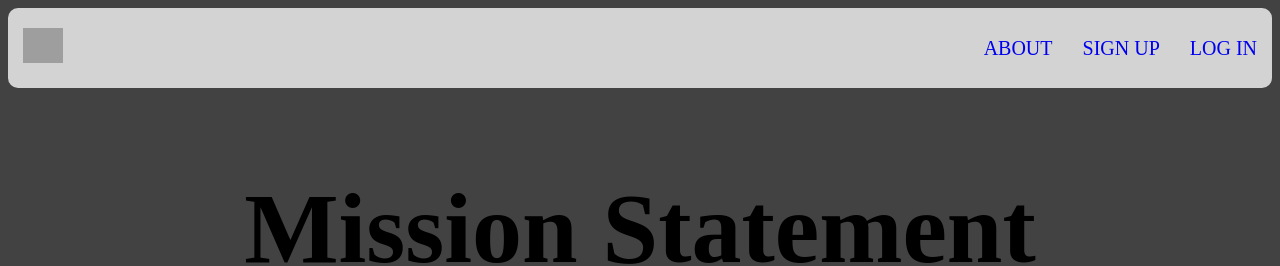
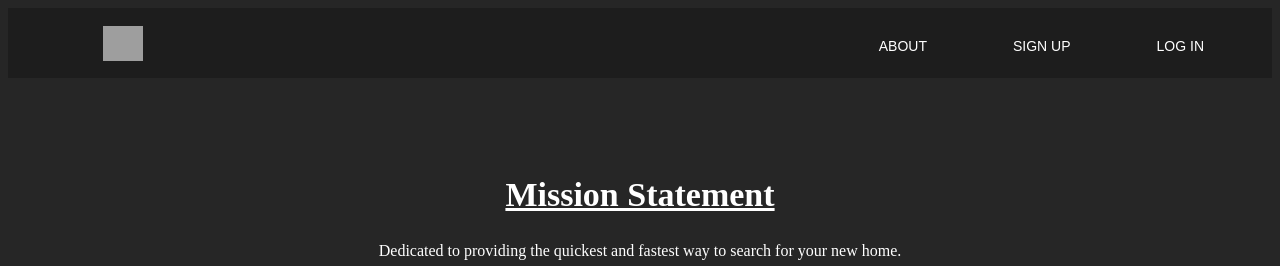
Before and after one commit to RaulL10/estates, a Django app: page /about/ in a window 1280 px wide. Shown: the top 266 px of the page. Run offline with Django 4.2, Linux system fonts and the light colour scheme; grey boxes are pictures that could not be loaded.

Commit message:
css styling first push

```diff
--- a/main_app/static/css/style.css
+++ b/main_app/static/css/style.css
@@ -1,49 +1,297 @@
 body {
-    background-color: rgb(66, 66, 66);
+    background-color: rgb(38, 38, 38);
 }
-#home {
-    background-image: url(https://i.imgur.com/4WgnXxI.png);
-    background-size: cover;
-    height: 100vh;
+
+/* ----- 'NAV BAR' STYLING BELOW THIS COMMENT ----- */
+
+#nav-bar {
+    height: 70px;
+    background-color: rgb(29, 29, 29);
+    color: white;
 }
-a{
-    text-decoration: none;
-}
-ul {
-    list-style: none;
-    padding: 0;
-    font-size: 20px;
-}
-li {
-    margin-left: 15px;
-    margin-right: 15px;
-    height: 80px;
+
+.home-icon {
+    float: left;
+    height: 60px;
+    margin: 0;
+    padding-top: 8px;
     display: flex;
     flex-direction: column;
     justify-content: center;
 }
-.left {
-    float: left;
-    height: 80px;
+
+.links {
+    height: 68px;
+    float: right;
+    display: inline-flex;
     margin: 0;
+    text-decoration: none;
+    font-size: 14px;
+    padding-right: 25px;
+}
+
+ul {
+    list-style: none;
+    font-size: 20px;
+    background-color: rgb(29, 29, 29);
+}
+
+li {
+    margin-left: 15px;
+    margin-right: 15px;
+    height: 75px;
     display: flex;
     flex-direction: column;
     justify-content: center;
 }
-.right {
-    float: right;
-    display: inline-flex;
-    margin: 0;
+
+/* ----- 'HOME PAGE' STYLING BELOW THIS COMMENT ----- */
+
+#home-container {
+    display: grid;
+    grid-template-columns: repeat(3, 1fr);
+    gap: 10px;
+    grid-auto-rows: minmax(100px, auto);
 }
-nav {
-    padding-top: 0;
-    padding-bottom: 0;
-    height: 80px;
-    width: 100%;
-    background-color: lightgray;
+
+#home-title {
+  color: white;
+  text-decoration: underline;
+  position: absolute;
+  top: 30%;
+  left: 50%;
+  transform: translate(-50%, -50%);
+  font-size: 55px;
+}
+
+#home-quote {
+    color: white;
+    text-decoration: none;
+    position: absolute;
+    top: 45%;
+    left: 50%;
+    transform: translate(-50%, -50%);
+}
+
+#home-photo {
+    opacity: 65%;
+    background-color: black;
+    display: block;
+    margin: auto;
+    margin-top: 25px;
+    height: 550px;
+    width: 955px;
+    position: absolute;
+    top: 50%;
+    left: 50%;
+    transform: translate(-50%, -50%);
+    animation: fadeIn 1s ease-in;
+    filter: blur(1.5px);
+}
+
+#footer {
+    margin-top: auto;
+    text-align: center;
+    display: block;
+    color: white;
+}
+
+/* ----- 'ABOUT PAGE' STYLING BELOW THIS COMMENT ----- */
+
+#about-page-container {
+    animation: fadeInDown 500ms ease-in-out;
+}
+
+#mission-statement-title {
+    font-size: 34px;
+    color: white;
+    text-align: center;
+    animation: fadeInDown 1000ms ease-in-out;
+    text-decoration: underline;
+    padding-top: 70px;
+}
+
+#mission-statement {
+    color: white;
+    text-align: center;
+    animation: fadeInDown 900ms ease-in-out;
+}
+
+#about-title {
+    font-size: 34px;
+    color: white;
+    text-align: center;
+    animation: fadeInDown 700ms ease-in-out;
+    text-decoration: underline;
+    padding-top: 75px;
+}
+
+#about-text {
+    color: white;
+    text-align: center;
+    animation: fadeInDown 500ms ease-in-out;
+}
+
+/* ----- 'REALTORS PAGE' STYLING BELOW THIS COMMENT ----- */
+
+#realtors-list-title {
+    color: white;
+    display: block;
+    text-align: center;
+    text-decoration: underline;
+    animation: fadeInDown 500ms ease-in-out;
+}
+
+/* ----- 'ADD LISTING PAGE' STYLING BELOW THIS COMMENT ---- */
+
+#add-listing-title {
+    color: white;
+    text-align: center;
+    text-decoration: underline;
+    animation: fadeInDown 500ms ease-in-out;
+}
+
+#new-listing-form {
+    color: black;
+    text-align: left;
+    background-color: white;
+    width: 1000px;
+    position: absolute;
+    top: 50%;
+    left: 50%;
+    transform: translate(-50%, -50%)
+}
+
+#table-of-inputs {
+    color: black;
+}
+
+.submit-form-btn {
+    background-color: rgb(170, 110, 0);
     border-radius: 10px;
 }
-h1 {
+
+/* ----- 'LISTINGS PAGE' STYLING BELOW THIS COMMENT ----- */
+
+#filter-location-title {
+    font-size: 34px;
+    color: white;
+    display: block;
     text-align: center;
-    font-size: 100px;
+    text-decoration: underline;
+    animation: fadeInDown 900ms ease-in-out;
 }
+
+#filter-description {
+    color: white;
+    display: block;
+    text-align: center;
+    animation: fadeInDown 700ms ease-in-out;
+}
+
+#search {
+    color: white;
+    align-items: center;
+    display: block;
+    margin: auto;
+    background-color: rgb(29, 29, 29);
+    width: 450px;
+    height: 200px;
+}
+
+#listing-results {
+    color: white;
+    animation: fadeInDown 500ms ease-in-out;
+    display: block;
+    text-align: center;
+    text-decoration: underline;
+}
+
+/* ----- 'LOG IN PAGE' STYLING BELOW THIS COMMENT ----- */
+
+#log-in-container {
+    background-color: rgb(29, 29, 29);
+    color: white;
+    width: 350px;
+    height: 500px;
+    align-items: center;
+    display: block;
+    margin: auto;
+    margin-top: 25px;
+}
+
+#log-in-title {
+    text-decoration: underline;
+    text-align: center;
+    color: white;
+    animation: fadeInDown 500ms ease-in-out;
+}
+
+#login-inputs {
+    display: block;
+}
+
+/* ----- 'SIGN UP PAGE' STYLING BELOW THIS COMMENT -----  */
+
+#sign-up-title {
+    color: white;
+    display: block;
+    text-align: center;
+    text-decoration: underline;
+    animation: fadeInDown 500ms ease-in-out;
+}
+
+#sign-up-container {
+    background-color: rgb(29, 29, 29);
+    width: 350px;
+    height: 500px;
+    align-items: center;
+    display: block;
+    margin: auto;
+    margin-top: 25px;
+}
+
+#sign-up-info-text {
+    color: white;
+}
+
+/* ----- !!!! ~ ONLY ANIMATIONS BELOW THIS LINE ~ !!!! ----- */
+
+@keyframes fadeIn {
+    0% {
+        opacity: 0;
+    }
+    65% {
+        opacity: .65;
+    }
+}
+
+@keyframes fadeInDown {
+    0% {
+        opacity: 0;
+        transform: translateY(-40px);
+    }
+    100% {
+        opacity: 1;
+        transform: translateY(0);
+    }
+}
+
+a:link {
+    font: 1em Arial, sans-serif;
+    display: inline-block;
+    padding: 1em;margin: 1em;
+    text-decoration: none;
+    color: white;
+    background-image: linear-gradient(white, white);
+    background-size: 0 3px, auto;
+    background-repeat: no-repeat;
+    background-position: center bottom;
+    transition: all .3s ease-out;
+}
+
+a:hover {
+    background-size: 100% 2px, auto;
+    color: rgb(170, 110, 0);
+    transform: scale(1.1);
+}
--- a/main_app/templates/about.html
+++ b/main_app/templates/about.html
@@ -2,12 +2,11 @@
 {%load static %}
 {% block content %}
 <section id="showcase-inner" class="py-5 text-white">
-  <div class="container">
+  <div class="about-page-container">
     <div class="row text-center">
       <div class="col-md-12">
-        <h1 class="display-4">Mission Statement</h1>
-        <p class="lead">Dedicated to providing the quickest and fastest way to search for your new home.</p>
-      </div>
+        <h1 id="mission-statement-title">Mission Statement</h1>
+        <p id="mission-statement">Dedicated to providing the quickest and fastest way to search for your new home.</p>
       </div>
     </div>
   </section>
@@ -15,10 +14,11 @@
     <div class="container">
       <div class="row">
         <div class="col-md-8">
-        <h2>About</h2>
-        <p class="lead">_______'s goal is to remain consistent in listing not only the most beautiful homes in your city, but all over the United States.
+          <h2 id="about-title">About</h2>
+          <p id="about-text">_______'s goal is to remain consistent in listing not only the most beautiful homes in your city, but all over the United States.
             From Los Angeles to New York City, _______ has been helping people all over the country find the home of their dreams.
           </p>
+        </div>
           <img src="{% static 'img/about.jpg' %}" alt="">
   </div>
 </section>
--- a/main_app/templates/base.html
+++ b/main_app/templates/base.html
@@ -11,12 +11,12 @@
 </head>
 <body>
     <header>
-        <nav>
+        <nav id="nav-bar">
             <div>
-                <ul class="left">
+                <ul class="home-icon">
                     <li><a href="{% url 'home' %}"><img src="https://i.imgur.com/YEDJqHb.png" width="40px" height="35px"></a></li>
                 </ul>
-                <ul class="right">
+                <ul class="links">
                   <li><a href="{% url 'about' %}">ABOUT</a></li>
                   {% if user.is_authenticated %}
                     <!-- <li><a href="{% url 'realtors_create' %}">Add Realtor Information</a></li> -->
@@ -34,11 +34,10 @@
     </header>
     <main class="container">
         {% block content %}
-
         {% endblock %}
     </main>
   	<footer>
-       <div class="right">All Rights Reserved, &copy; 2022 Houses &nbsp;</div>
+       <div id="footer">All Rights Reserved, &copy; 2022 Houses &nbsp;</div>
     </footer>
 </body>
 </html>
--- a/main_app/templates/main_app/realtor_list.html
+++ b/main_app/templates/main_app/realtor_list.html
@@ -1,7 +1,7 @@
 {% extends 'base.html' %}
 {% block content %}
 
-<h1>Realtors List</h1>
+<h1 id="realtors-list-title">Realtors List</h1>
 
 {% for realtor in realtor_list %}
   <a href="{% url 'realtors_detail' realtor.id %}">
```
Also changed, not shown: main_app/templates/home.html (+6 -5 lines), main_app/templates/houses/index.html (+4 -16 lines), main_app/templates/main_app/house_form.html (+4 -4 lines), main_app/templates/registration/login.html (+9 -7 lines), main_app/templates/registration/signup.html (+9 -7 lines), main_app/migrations/0006_auto_20220416_2201.py (added). Lines whose indentation alone changed are shown as unchanged.
